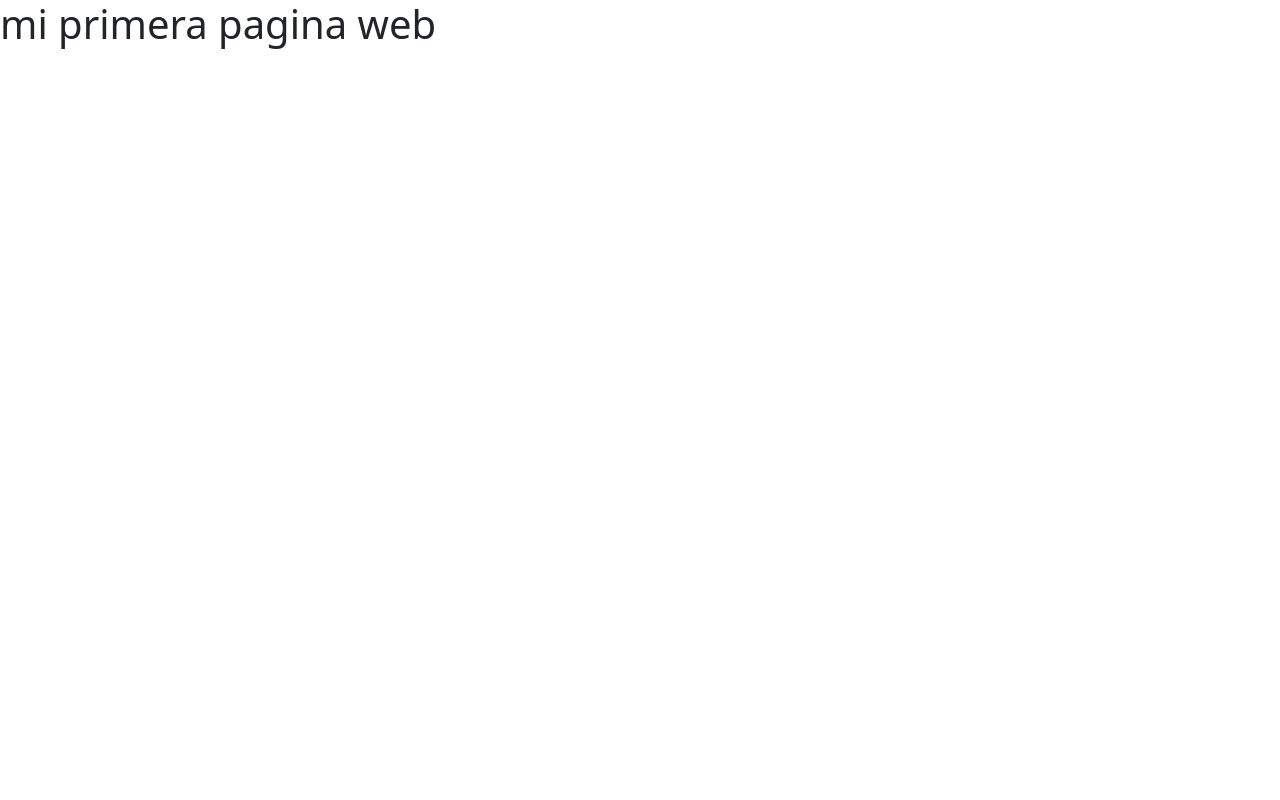
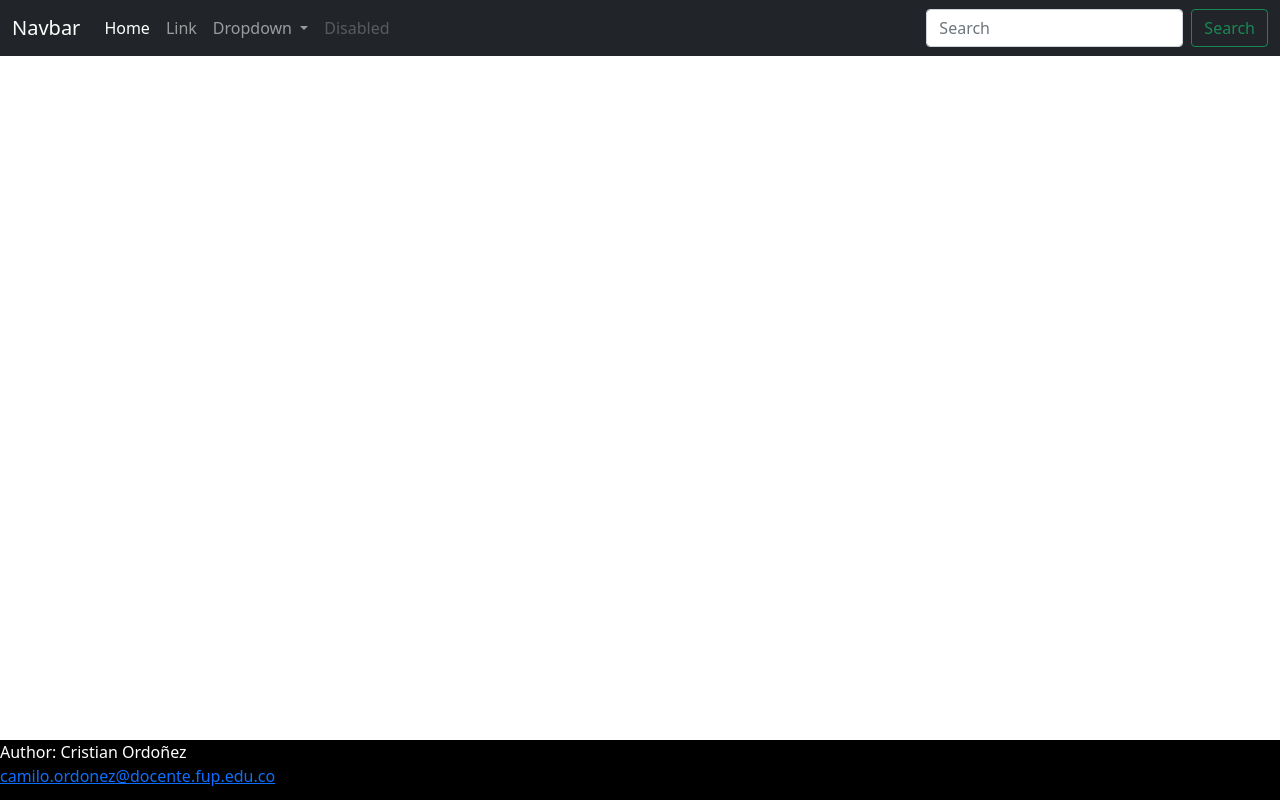
Before and after one commit to camiloordo22vf/prueba-noche-agosto, a plain HTML site: page index.html in a window 1280 px wide. Drawn offline with nearby package versions, Linux system fonts and the light colour scheme.

Commit message:
añadiendo footer

```diff
--- /dev/null
+++ b/css/css.css
@@ -0,0 +1,9 @@
+footer {
+
+    background-color: black;
+  position: absolute;
+  bottom: 0;
+  width: 100%;
+  height: 60px;
+  color: white;
+  }
--- a/index.html
+++ b/index.html
@@ -8,9 +8,49 @@
     <script src="https://cdn.jsdelivr.net/npm/bootstrap@5.0.2/dist/js/bootstrap.bundle.min.js" integrity="sha384-MrcW6ZMFYlzcLA8Nl+NtUVF0sA7MsXsP1UyJoMp4YLEuNSfAP+JcXn/tWtIaxVXM" crossorigin="anonymous"></script>
     <script src="https://cdn.jsdelivr.net/npm/@popperjs/core@2.9.2/dist/umd/popper.min.js" integrity="sha384-IQsoLXl5PILFhosVNubq5LC7Qb9DXgDA9i+tQ8Zj3iwWAwPtgFTxbJ8NT4GN1R8p" crossorigin="anonymous"></script>
     <script src="https://cdn.jsdelivr.net/npm/bootstrap@5.0.2/dist/js/bootstrap.min.js" integrity="sha384-cVKIPhGWiC2Al4u+LWgxfKTRIcfu0JTxR+EQDz/bgldoEyl4H0zUF0QKbrJ0EcQF" crossorigin="anonymous"></script>
+    <link rel="stylesheet" href="css/css.css">
     <title>Document</title>
 </head>
 <body>
-    <h1>mi primera pagina web</h1>
+    <nav class="navbar navbar-expand-lg navbar-dark bg-dark">
+        <div class="container-fluid">
+          <a class="navbar-brand" href="#">Navbar</a>
+          <button class="navbar-toggler" type="button" data-bs-toggle="collapse" data-bs-target="#navbarSupportedContent" aria-controls="navbarSupportedContent" aria-expanded="false" aria-label="Toggle navigation">
+            <span class="navbar-toggler-icon"></span>
+          </button>
+          <div class="collapse navbar-collapse" id="navbarSupportedContent">
+            <ul class="navbar-nav me-auto mb-2 mb-lg-0">
+              <li class="nav-item">
+                <a class="nav-link active" aria-current="page" href="#">Home</a>
+              </li>
+              <li class="nav-item">
+                <a class="nav-link" href="#">Link</a>
+              </li>
+              <li class="nav-item dropdown">
+                <a class="nav-link dropdown-toggle" href="#" id="navbarDropdown" role="button" data-bs-toggle="dropdown" aria-expanded="false">
+                  Dropdown
+                </a>
+                <ul class="dropdown-menu" aria-labelledby="navbarDropdown">
+                  <li><a class="dropdown-item" href="#">Action</a></li>
+                  <li><a class="dropdown-item" href="#">Another action</a></li>
+                  <li><hr class="dropdown-divider"></li>
+                  <li><a class="dropdown-item" href="#">Something else here</a></li>
+                </ul>
+              </li>
+              <li class="nav-item">
+                <a class="nav-link disabled" href="#" tabindex="-1" aria-disabled="true">Disabled</a>
+              </li>
+            </ul>
+            <form class="d-flex">
+              <input class="form-control me-2" type="search" placeholder="Search" aria-label="Search">
+              <button class="btn btn-outline-success" type="submit">Search</button>
+            </form>
+          </div>
+        </div>
+      </nav>
+      <footer>
+        <p>Author: Cristian Ordoñez<br>
+        <a href="">camilo.ordonez@docente.fup.edu.co</a></p>
+      </footer>
 </body>
 </html>
```
